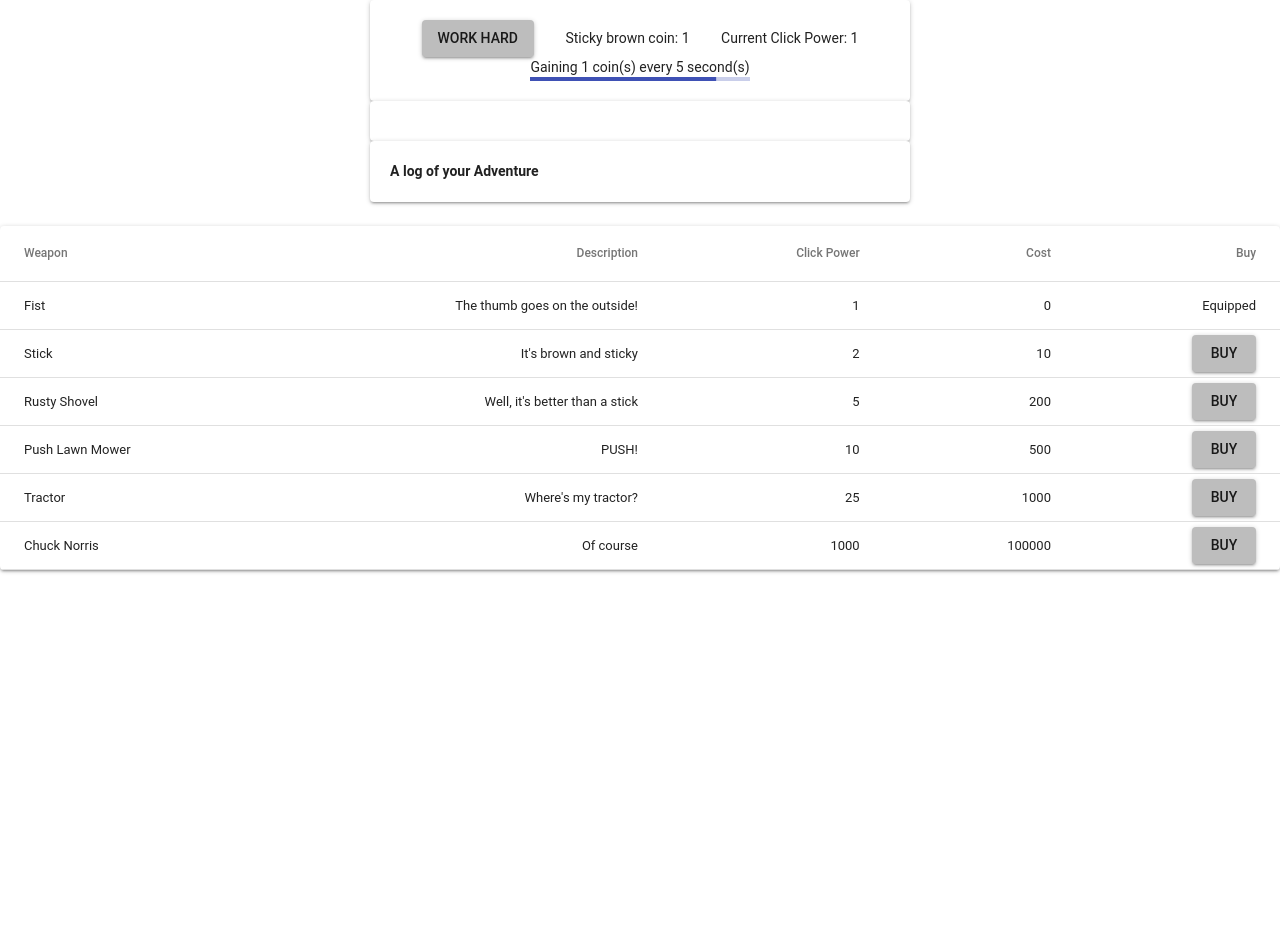
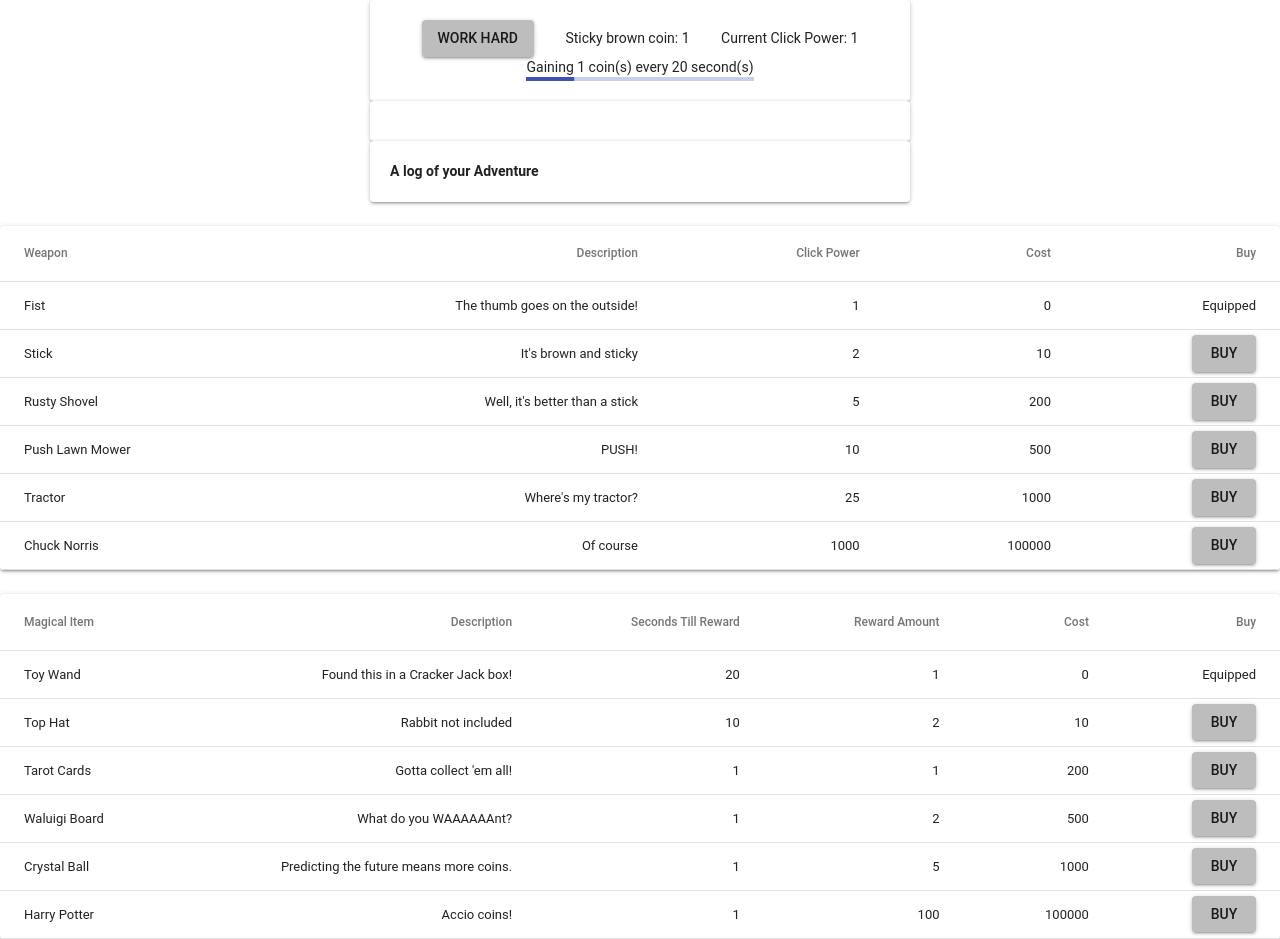
Before and after one commit to robbob42/clicker, a React (Create React App) app: page / in a window 1280 px wide. Before the commit the page ends 800 px from the top, so only its background shows below. Built offline with nearby package versions, Linux system fonts and the light colour scheme.

Commit message:
Add Magic Items

```diff
--- a/src/App/App.jsx
+++ b/src/App/App.jsx
@@ -3,6 +3,7 @@ import ClickContainer from './ClickContainer/ClickContainer';
 import StoryContainer from './StoryContainer/StoryContainer';
 import LogContainer from './LogContainer/LogContainer';
 import WeaponsContainer from './WeaponsContainer/WeaponsContainer';
+import MagicContainer from './MagicContainer/MagicContainer';
 import useInterval from '../hooks/useInterval';
 
 function App() {
@@ -12,9 +13,10 @@ function App() {
   const [story, updateStory] = useState('');
   const [log, updateLog] = useState([]);
   const [weapons, updateWeapons] = useState([]);
+  const [magicItems, updateMagicItems] = useState([]);
   const [secondsPlayed, updateSecondsPlayed] = useState(0);
   const [autoCoinAmount, updateAutoCoinAmount] = useState(1);
-  const [autoCoinWaitSeconds, updateAutoCoinWaitSeconds] = useState(5);
+  const [autoCoinWaitSeconds, updateAutoCoinWaitSeconds] = useState(20);
   const [secondsTillAutoCoin, updateSecondsTillAutoCoin] = useState(0);
 
   const addLog = (logItem) => {
@@ -54,24 +56,77 @@ function App() {
     updateWeapons(weaponCopy);
   };
 
+  const equipMItem = (mItem) => {
+    const mItemCopy = magicItems.map((compareMItem) => {
+      if (mItem.id === compareMItem.id) {
+        return (
+          { ...compareMItem, equipped: true }
+        );
+      }
+      return (
+        { ...compareMItem, equipped: false }
+      );
+    });
+    updateAutoCoinWaitSeconds(mItem.iterationLength);
+    updateAutoCoinAmount(mItem.coinsPerIteration);
+    updateMagicItems(mItemCopy);
+  };
+
+  const buyAndEquipMItem = (mItem) => {
+    const mItemCopy = magicItems.map((compareMItem) => {
+      if (mItem.id === compareMItem.id) {
+        return (
+          { ...compareMItem, owned: true, equipped: true }
+        );
+      }
+      return (
+        { ...compareMItem, equipped: false }
+      );
+    });
+    updateAutoCoinWaitSeconds(mItem.iterationLength);
+    updateAutoCoinAmount(mItem.coinsPerIteration);
+    updateMagicItems(mItemCopy);
+  };
+
   useEffect(() => {
     // Initialize store weapons
-    let id = 0;
-    function createData(name, description, weaponClickPower, cost, owned, equipped) {
-      id += 1;
+    let weaponId = 0;
+    function createWeaponData(name, description, weaponClickPower, cost, owned, equipped) {
+      weaponId += 1;
       return {
-        id, name, description, weaponClickPower, cost, owned, equipped,
+        id: weaponId, name, description, weaponClickPower, cost, owned, equipped,
       };
     }
-    const rows = [
-      createData('Fist', 'The thumb goes on the outside!', 1, 0, true, true),
-      createData('Stick', 'It\'s brown and sticky', 2, 10, false, false),
-      createData('Rusty Shovel', 'Well, it\'s better than a stick', 5, 200, false, false),
-      createData('Push Lawn Mower', 'PUSH!', 10, 500, false, false),
-      createData('Tractor', 'Where\'s my tractor?', 25, 1000, false, false),
-      createData('Chuck Norris', 'Of course', 1000, 100000, false, false),
+    const weaponsRows = [
+      createWeaponData('Fist', 'The thumb goes on the outside!', 1, 0, true, true),
+      createWeaponData('Stick', 'It\'s brown and sticky', 2, 10, false, false),
+      createWeaponData('Rusty Shovel', 'Well, it\'s better than a stick', 5, 200, false, false),
+      createWeaponData('Push Lawn Mower', 'PUSH!', 10, 500, false, false),
+      createWeaponData('Tractor', 'Where\'s my tractor?', 25, 1000, false, false),
+      createWeaponData('Chuck Norris', 'Of course', 1000, 100000, false, false),
     ];
-    updateWeapons(rows);
+    updateWeapons(weaponsRows);
+
+    // Initialize store magical items
+    let mItemId = 0;
+    function createMItemData(
+      name, description, iterationLength, coinsPerIteration,
+      cost, owned, equipped,
+    ) {
+      mItemId += 1;
+      return {
+        id: mItemId, name, description, iterationLength, coinsPerIteration, cost, owned, equipped,
+      };
+    }
+    const mItemRows = [
+      createMItemData('Toy Wand', 'Found this in a Cracker Jack box!', 20, 1, 0, true, true),
+      createMItemData('Top Hat', 'Rabbit not included', 10, 2, 10, false, false),
+      createMItemData('Tarot Cards', 'Gotta collect \'em all!', 1, 1, 200, false, false),
+      createMItemData('Waluigi Board', 'What do you WAAAAAAnt?', 1, 2, 500, false, false),
+      createMItemData('Crystal Ball', 'Predicting the future means more coins.', 1, 5, 1000, false, false),
+      createMItemData('Harry Potter', 'Accio coins!', 1, 100, 100000, false, false),
+    ];
+    updateMagicItems(mItemRows);
   }, []);
 
   // Initialize timer
@@ -114,6 +169,14 @@ function App() {
         equipWeapon={equipWeapon}
         buyAndEquipWeapon={buyAndEquipWeapon}
       />
+      <MagicContainer
+        coinCount={coinCount}
+        addLog={addLog}
+        updateCoinCount={updateCoinCount}
+        magicItems={magicItems}
+        equipMItem={equipMItem}
+        buyAndEquipMItem={buyAndEquipMItem}
+      />
     </>
   );
 }
--- a/src/App/ClickContainer/ClickContainer.jsx
+++ b/src/App/ClickContainer/ClickContainer.jsx
@@ -78,6 +78,7 @@ function ClickContainer({
           </Typography>
           <LinearDeterminate
             secondsTillAutoCoin={secondsTillAutoCoin}
+            autoCoinWaitSeconds={autoCoinWaitSeconds}
           />
         </Grid>
       </Grid>
--- a/src/App/ClickContainer/LinearDeterminate/LinearDeterminate.jsx
+++ b/src/App/ClickContainer/LinearDeterminate/LinearDeterminate.jsx
@@ -9,9 +9,10 @@ const useStyles = makeStyles({
   },
 });
 
-function LinearDeterminate({ secondsTillAutoCoin }) {
+function LinearDeterminate({ secondsTillAutoCoin, autoCoinWaitSeconds }) {
   const classes = useStyles();
-  const linearValue = (secondsTillAutoCoin === 0) ? 100 : secondsTillAutoCoin * 20;
+  const ratio = 100 / autoCoinWaitSeconds;
+  const linearValue = (secondsTillAutoCoin === 0) ? 100 : secondsTillAutoCoin * ratio;
   return (
     <div className={classes.root}>
       <LinearProgress variant="determinate" value={linearValue} />
@@ -21,6 +22,7 @@ function LinearDeterminate({ secondsTillAutoCoin }) {
 
 LinearDeterminate.propTypes = {
   secondsTillAutoCoin: PropTypes.number.isRequired,
+  autoCoinWaitSeconds: PropTypes.number.isRequired,
 };
 
 export default LinearDeterminate;
--- /dev/null
+++ b/src/App/MagicContainer/MagicContainer.jsx
@@ -0,0 +1,116 @@
+import React from 'react';
+import PropTypes from 'prop-types';
+import { withStyles } from '@material-ui/core/styles';
+import {
+  Table, TableBody, TableCell, TableHead,
+  TableRow, Paper, Button,
+} from '@material-ui/core/';
+
+const styles = theme => ({
+  root: {
+    width: '100%',
+    marginTop: theme.spacing.unit * 3,
+    overflowX: 'auto',
+  },
+  table: {
+    minWidth: 700,
+  },
+  button: {
+    backgroundColor: theme.palette.grey[400],
+  },
+});
+
+function MagicContainer({
+  classes, coinCount, addLog,
+  updateCoinCount, magicItems, buyAndEquipMItem,
+  equipMItem,
+}) {
+  const localCount = coinCount;
+
+  const attemptToBuyMItem = (mItem) => {
+    if (localCount >= mItem.cost) {
+      addLog(`You bought a ${mItem.name}!`);
+      updateCoinCount(coinCount - mItem.cost);
+      buyAndEquipMItem(mItem);
+    } else {
+      addLog('Nice try, cheapskate!');
+    }
+  };
+
+  const buildAButton = (mItem) => {
+    if (!mItem.owned) {
+      return (
+        <Button
+          variant="contained"
+          className={classes.button}
+          disableRipple
+          onClick={() => attemptToBuyMItem(mItem)}
+        >
+          Buy
+        </Button>
+      );
+    }
+    if (!mItem.equipped) {
+      return (
+        <Button
+          variant="contained"
+          className={classes.button}
+          disableRipple
+          onClick={() => equipMItem(mItem)}
+        >
+          Equip
+        </Button>
+      );
+    }
+    return (
+      <div>Equipped</div>
+    );
+  };
+
+  return (
+    <Paper className={classes.root}>
+      <Table className={classes.table}>
+        <TableHead>
+          <TableRow>
+            <TableCell>Magical Item</TableCell>
+            <TableCell align="right">Description</TableCell>
+            <TableCell align="right">Seconds Till Reward</TableCell>
+            <TableCell align="right">Reward Amount</TableCell>
+            <TableCell align="right">Cost</TableCell>
+            <TableCell align="right">Buy</TableCell>
+          </TableRow>
+        </TableHead>
+        <TableBody>
+          {magicItems.map(mItem => (
+            <TableRow key={mItem.id}>
+              <TableCell component="th" scope="row">
+                {mItem.name}
+              </TableCell>
+              <TableCell align="right">{mItem.description}</TableCell>
+              <TableCell align="right">{mItem.iterationLength}</TableCell>
+              <TableCell align="right">{mItem.coinsPerIteration}</TableCell>
+              <TableCell align="right">{mItem.cost}</TableCell>
+              <TableCell align="right">
+                { buildAButton(mItem) }
+              </TableCell>
+            </TableRow>
+          ))}
+        </TableBody>
+      </Table>
+    </Paper>
+  );
+}
+
+MagicContainer.propTypes = {
+  // eslint-disable-next-line react/forbid-prop-types
+  classes: PropTypes.object.isRequired,
+  coinCount: PropTypes.number.isRequired,
+  addLog: PropTypes.func.isRequired,
+  updateCoinCount: PropTypes.func.isRequired,
+  // eslint-disable-next-line react/forbid-prop-types
+  magicItems: PropTypes.array.isRequired,
+  buyAndEquipMItem: PropTypes.func.isRequired,
+  equipMItem: PropTypes.func.isRequired,
+};
+
+export default withStyles(styles)(MagicContainer);
```
